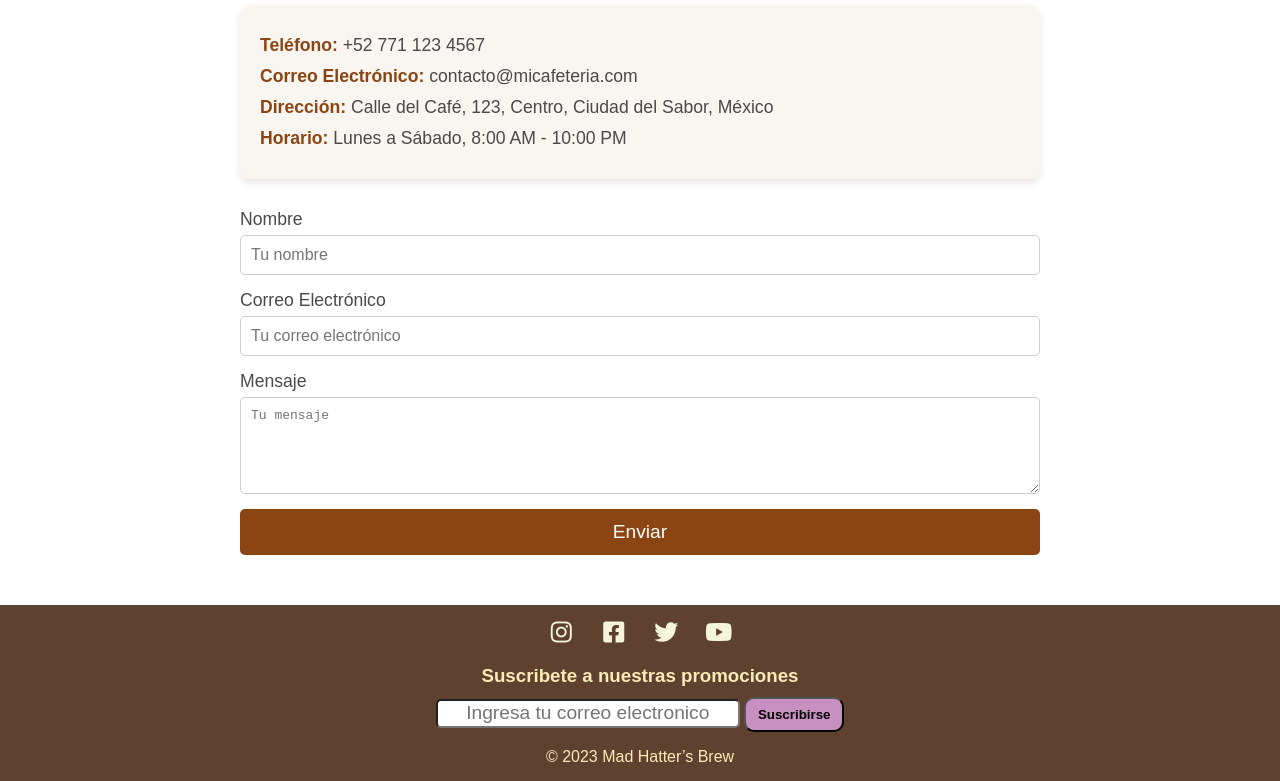
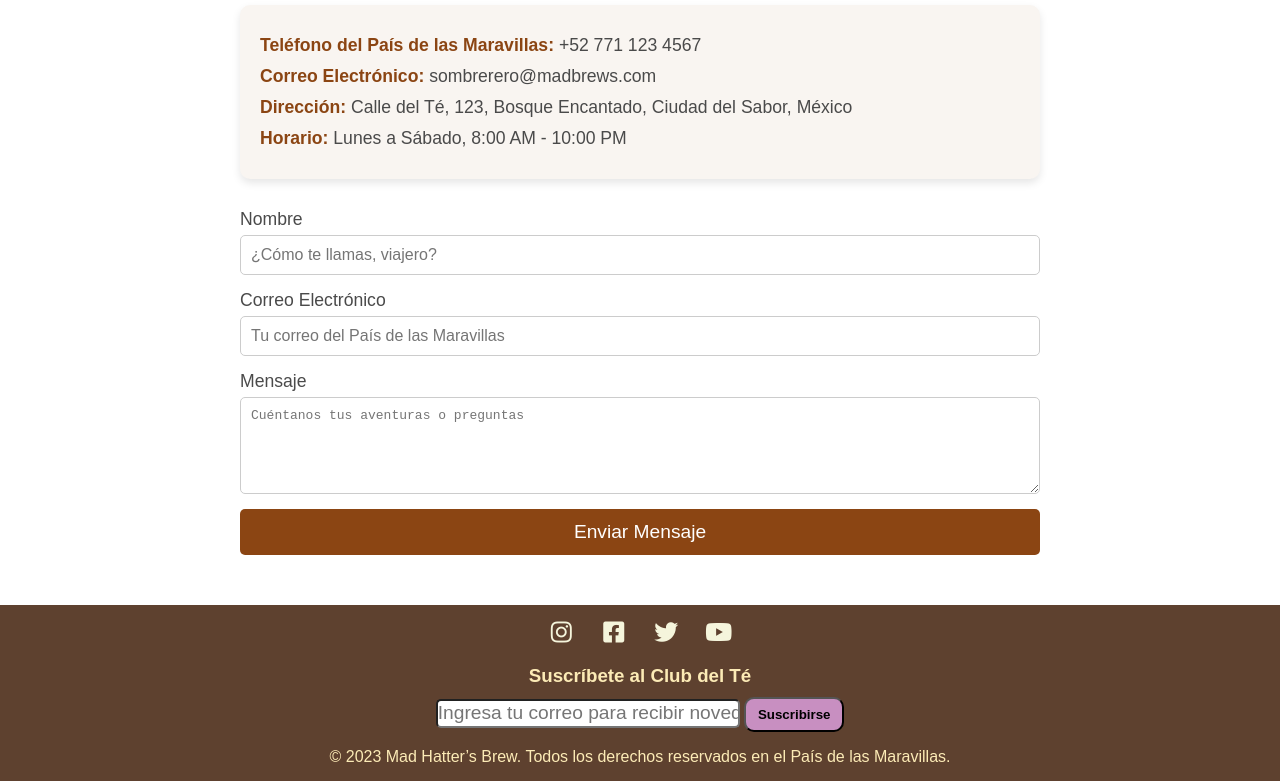
Before and after one commit to AnaRomero003/Modulo2-Proyecto-Final, a plain HTML site: page contacto.html in a window 1280 px wide. Shown: the part 186-967 px from the top of the page. Drawn offline with Linux system fonts and the light colour scheme.

Commit message:
Cambiar informacion de pagina contacto

```diff
--- a/contacto.html
+++ b/contacto.html
@@ -12,46 +12,48 @@
     <header>
         <nav class="navbar">
             <div class="logo">
-                <img src="https://images.vexels.com/content/153960/preview/top-hat-sketch-icon-c51f1f.png" alt="">
+                <img src="https://images.vexels.com/content/153960/preview/top-hat-sketch-icon-c51f1f.png" alt="Sombrero Loco">
                 <h1>Mad Hatter’s Brew</h1>
             </div>
             <ul class="nav-links">
                 <li><a href="#" onclick="redirigir('index.html')">Inicio</a></li>
-                <li><a href="#" onclick="redirigir('menu.html')">Menu</a></li>
+                <li><a href="#" onclick="redirigir('menu.html')">Menú</a></li>
                 <li><a href="#" onclick="redirigir('nosotros.html')">Nosotros</a></li>
                 <li><a href="#" onclick="redirigir('contacto.html')">Contacto</a></li>
             </ul>
         </nav>
     </header>
+
     <!-- Sección Contáctanos -->
     <section class="contactanos">
         <div class="container">
-            <h2>Contáctanos</h2>
+            <h2>Habla con el Sombrerero</h2>
             <!-- Información de contacto -->
             <div class="informacion-contacto">
-                <p><strong>Teléfono:</strong> +52 771 123 4567</p>
-                <p><strong>Correo Electrónico:</strong> contacto@micafeteria.com</p>
-                <p><strong>Dirección:</strong> Calle del Café, 123, Centro, Ciudad del Sabor, México</p>
+                <p><strong>Teléfono del País de las Maravillas:</strong> +52 771 123 4567</p>
+                <p><strong>Correo Electrónico:</strong> sombrerero@madbrews.com</p>
+                <p><strong>Dirección:</strong> Calle del Té, 123, Bosque Encantado, Ciudad del Sabor, México</p>
                 <p><strong>Horario:</strong> Lunes a Sábado, 8:00 AM - 10:00 PM</p>
             </div>
             <!-- Formulario de contacto -->
             <form class="formulario">
                 <div class="campo">
                     <label for="nombre">Nombre</label>
-                    <input type="text" id="nombre" name="nombre" placeholder="Tu nombre" required>
+                    <input type="text" id="nombre" name="nombre" placeholder="¿Cómo te llamas, viajero?" required>
                 </div>
                 <div class="campo">
                     <label for="correo">Correo Electrónico</label>
-                    <input type="email" id="correo" name="correo" placeholder="Tu correo electrónico" required>
+                    <input type="email" id="correo" name="correo" placeholder="Tu correo del País de las Maravillas" required>
                 </div>
                 <div class="campo">
                     <label for="mensaje">Mensaje</label>
-                    <textarea id="mensaje" name="mensaje" rows="5" placeholder="Tu mensaje" required></textarea>
+                    <textarea id="mensaje" name="mensaje" rows="5" placeholder="Cuéntanos tus aventuras o preguntas" required></textarea>
                 </div>
-                <button type="submit" class="boton">Enviar</button>
+                <button type="submit" class="boton">Enviar Mensaje</button>
             </form>
         </div>
     </section>
+
     <footer>
         <div class="footer-container">
             <div class="social-media">
@@ -63,13 +65,13 @@
             </div>
 
             <div class="newsletter">
-                <h3>Suscribete a nuestras promociones</h3>
+                <h3>Suscríbete al Club del Té</h3>
                 <form action="">
-                    <input type="email" placeholder="Ingresa tu correo electronico">
+                    <input type="email" placeholder="Ingresa tu correo para recibir novedades fantásticas">
                     <button type="submit"><strong>Suscribirse</strong></button>
                 </form>
             </div>
-            <p>&copy; 2023 Mad Hatter’s Brew</p>
+            <p>&copy; 2023 Mad Hatter’s Brew. Todos los derechos reservados en el País de las Maravillas.</p>
         </div>
     </footer>
     <script src="main.js"></script>
```
